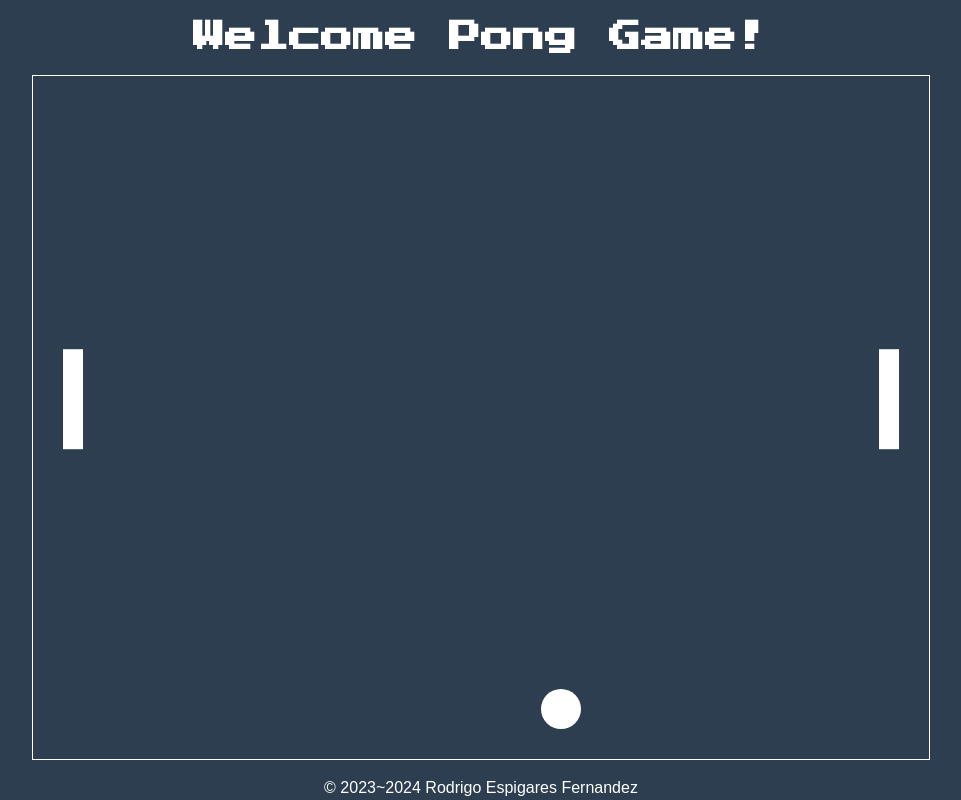
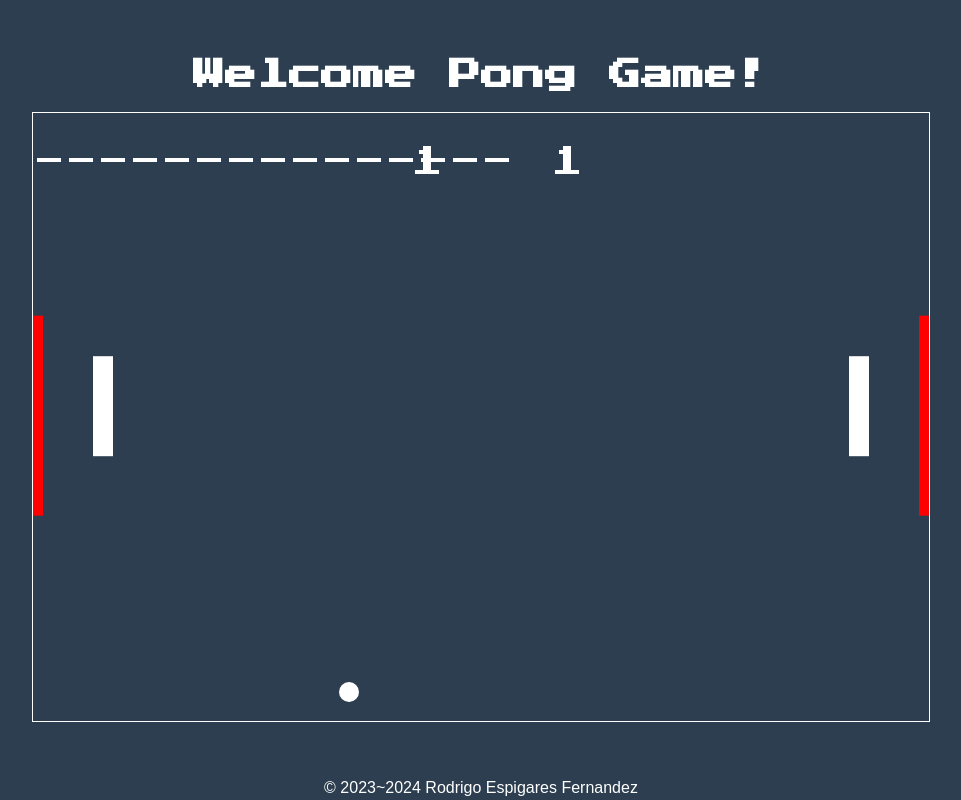
Before and after one commit to rodrigoespigares/pongGame, a plain HTML site: page index.html in a window 1280 px wide. Both pictures are taken after a click on the button "Start". Shown: the whole page, without its empty margins (159-1120 px from the left). Drawn offline with Linux system fonts and the light colour scheme.

Commit message:
cambiado mover y añadir elementos

```diff
--- a/css/style.css
+++ b/css/style.css
@@ -44,12 +44,24 @@ main{
 svg{
     border: 1px solid white;
     width: 70%;
-    height: 90%;
+    height: 80%;
 }
 #p1, #p2{
     width: 20px;
     height: 100px;
     fill: white;
+}
+#g1, #g2{
+    width: 10px;
+    height: 200px;
+    fill: red;
+}
+#c1,#c2, #line, #mid{
+    font-size: 2em;
+    fill: white;
+}
+#mid{
+    transform: rotateX('90');
 }
 footer{
     font-family: Arial, Helvetica, sans-serif;
--- a/index.html
+++ b/index.html
@@ -20,9 +20,16 @@
         <div id="game">
             <h1>Welcome Pong Game!</h1>
             <svg id="svg">
-                <circle id="ball" cx="30" cy="30" r="20" fill="white"></circle>
+                <text y="65" id="c1">1</text>
+                <text y="65" id="line">-</text>
+                <text y="65" id="c2">1</text>
+                <text y="65"id="mid">--------------</text>
+                <circle id="ball" r="10" fill="white"></circle>
                 <rect id="p1"></rect>
                 <rect id="p2"></rect>
+                <rect id="g1"></rect>
+                <rect id="g2"></rect>
+
             </svg>
         </div>
     </main>
--- a/js/ball.js
+++ b/js/ball.js
@@ -1,18 +1,19 @@
 function moveBall() {
-    let ball = document.getElementById("ball");
-    let container = document.getElementById("svg");
-    if ((parseInt(ball.getAttribute("cx"))-20)>0 && (parseInt(ball.getAttribute("cx")) + 20)<container.clientWidth) {
+    if ((parseInt(game.ball.getAttribute("cx"))-game.radio)>0 && (parseInt(game.ball.getAttribute("cx")) + game.radio)<game.svg.clientWidth) {
         reloadPos();
     } else {
         ballConfig.velX = -1 * ballConfig.velX;
         reloadPos();
     }
-    if ((parseInt(ball.getAttribute("cy"))-20)>0 && (parseInt(ball.getAttribute("cy")) + 20)<container.clientHeight) {
+    if ((parseInt(game.ball.getAttribute("cy"))-game.radio)>0 && (parseInt(game.ball.getAttribute("cy")) + game.radio)<game.svg.clientHeight) {
         reloadPos();
     } else {
         ballConfig.velY = -1 * ballConfig.velY;
         reloadPos();
     }
+    colisionP1();
+    colisionP2();
+    window.requestAnimationFrame(moveBall);
 }
 function reloadPos() {
         ballConfig.px = parseInt(ball.getAttribute("cx"));
@@ -20,3 +21,19 @@ function reloadPos() {
         ballConfig.py = parseInt(ball.getAttribute("cy"));
         ball.setAttribute("cy", ballConfig.py + ballConfig.velY);
 }
+function colisionP1(){
+    if((parseInt(game.ball.getAttribute("cx"))-game.radio) <= parseInt(game.player1.getAttribute("x")) + 20 &&
+        parseInt(game.ball.getAttribute("cy"))>= parseInt(game.player1.getAttribute("y"))                   &&
+        parseInt(game.ball.getAttribute("cy"))<= (parseInt(game.player1.getAttribute("y"))+100) )
+    {
+        ballConfig.velX = -1 * ballConfig.velX;
+    }
+}
+function colisionP2() {
+    if((parseInt(game.ball.getAttribute("cx"))+game.radio) >= parseInt(game.player2.getAttribute("x"))      &&
+        parseInt(game.ball.getAttribute("cy")) >= parseInt(game.player2.getAttribute("y"))                   &&
+        parseInt(game.ball.getAttribute("cy")) <= (parseInt(game.player2.getAttribute("y"))+100) )
+    {
+        ballConfig.velX = -1 * ballConfig.velX;
+    }
+}
--- a/js/config.js
+++ b/js/config.js
@@ -4,16 +4,28 @@ function config(){
         player1 : document.getElementById("p1"),
         player2 : document.getElementById("p2"),
         ball : document.getElementById("ball"),
+        radio : parseInt(document.getElementById("ball").getAttribute("r")),
+        c1: document.getElementById("c1"),
+        c2: document.getElementById("c2"),
+        line: document.getElementById("line"),
+        g1: document.getElementById("g1"),
+        g2: document.getElementById("g2"),
     }
+    game.c1.setAttribute("x", (game.svg.clientWidth/2)-70)
+    game.c2.setAttribute("x", (game.svg.clientWidth/2)+70)
+    game.line.setAttribute("x", (game.svg.clientWidth/2))
     game.player1.setAttribute("y", (game.svg.clientHeight/2.5));
-    game.player1.setAttribute("x", 30);
+    game.player1.setAttribute("x", 60);
+    game.g1.setAttribute("y", (game.svg.clientHeight/3));
     game.player2.setAttribute("y", (game.svg.clientHeight/2.5));
-    game.player2.setAttribute("x", (game.svg.clientWidth-50));
+    game.player2.setAttribute("x", (game.svg.clientWidth-80));
+    game.g2.setAttribute("y", (game.svg.clientHeight/3));
+    game.g2.setAttribute("x", (game.svg.clientWidth)-10);
     game.ball.setAttribute("cy", (game.svg.clientHeight/2.5));
     game.ball.setAttribute("cx", (game.svg.clientWidth/2));
     ballConfig={
-        velY : 20,
-        velX : 20,
+        velY : 1,
+        velX : 3,
         px : 50,
         py : 50,
     }
--- a/js/players.js
+++ b/js/players.js
@@ -1,16 +1,10 @@
-function movePlayerP1(){
+function movePlayer(){
     document.addEventListener("keydown",(e) => {
-        console.log(e.key)
         if(e.key == "s"){
             toMove("p1",10);
         }else if(e.key == "w"){
             toMove("p1",-10);
         }
-    })
-}
-function movePlayerP2(){
-    document.addEventListener("keydown",(e) => {
-        console.log(e.key)
         if(e.key == "ArrowDown"){
             toMove("p2",10);
         }else if(e.key == "ArrowUp"){
--- a/js/start.js
+++ b/js/start.js
@@ -3,8 +3,7 @@ function start(){
         document.getElementById("index").style.display = "none";
         document.getElementById("game").style.display = "flex";
         config();
-        setInterval(moveBall,60);
-        movePlayerP1();
-        movePlayerP2();
+        movePlayer();
+        window.requestAnimationFrame(moveBall);
     })
 }
```
